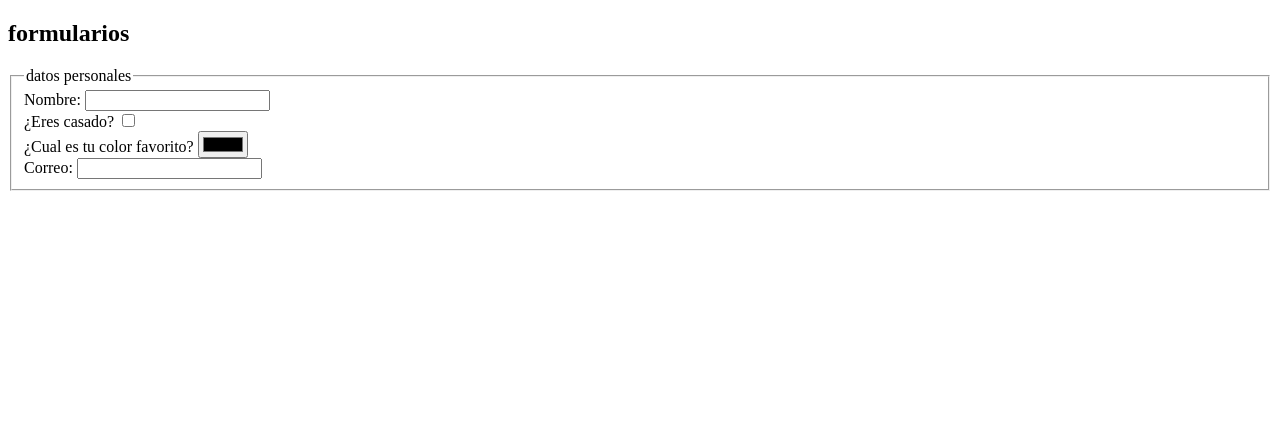
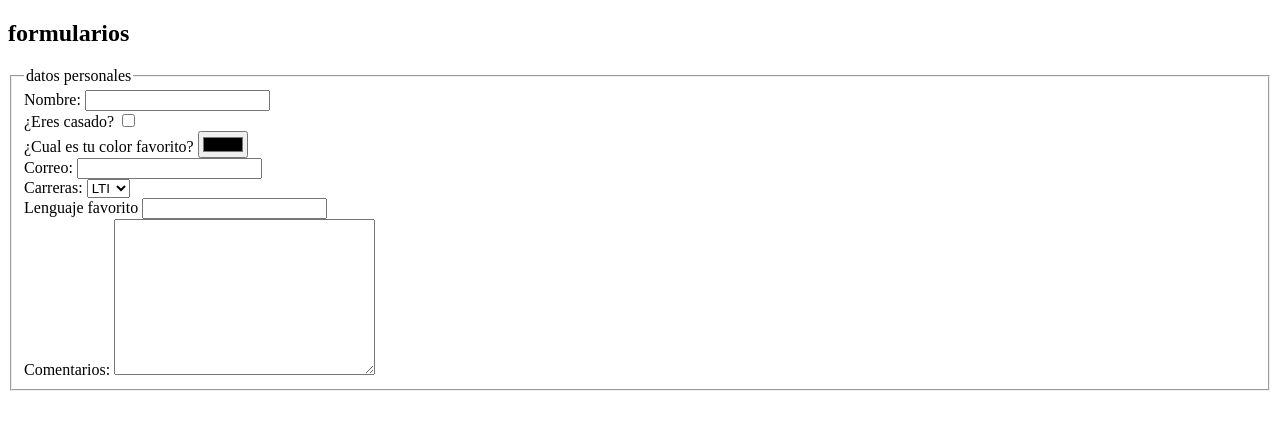
Before and after one commit to RodolfoContreras/Reporeno, a plain HTML site: page formularios.html in a window 1280 px wide. Drawn offline with Linux system fonts and the light colour scheme.

Commit message:
formularios

```diff
--- a/formularios.html
+++ b/formularios.html
@@ -23,6 +23,33 @@
                         <label for="correo">Correo:</label>
                         <input type="email" name="correo" id="correo">
                     </div>
+                    <!--lista desplegable-->
+                    <label for="carreras">Carreras:</label>
+                    <select name="carreras" id="carreras">
+                        <option value="2">LTI</option>
+                        <option value="2">LA</option>
+                        <option value="4">CP</option>
+                        <option value="3">LNI</option>
+                    </select>
+                    <!--data list element-->
+                    <div>
+                      <label for="lenguaje">Lenguaje favorito</label>
+                      <input type="text" name="lenguaje" id="lenguaje"
+                      list="lenguajes">
+                      <datalist id="lenguajes">
+                          <option value="python">
+                          <option value="c++">
+                          <option value="java">
+                          <option value="r">
+                          <option value="julian">
+                      </datalist>
+                    </div>
+                    <div>
+                        <!--text area-->
+                    <label for="comentarios">Comentarios:</label>
+                    <textarea name="comentarios" id="comentarios" cols="30"
+                    rows="10"></textarea>
+                    </div>
                 </fieldset>
             </form>
         </article>
```
